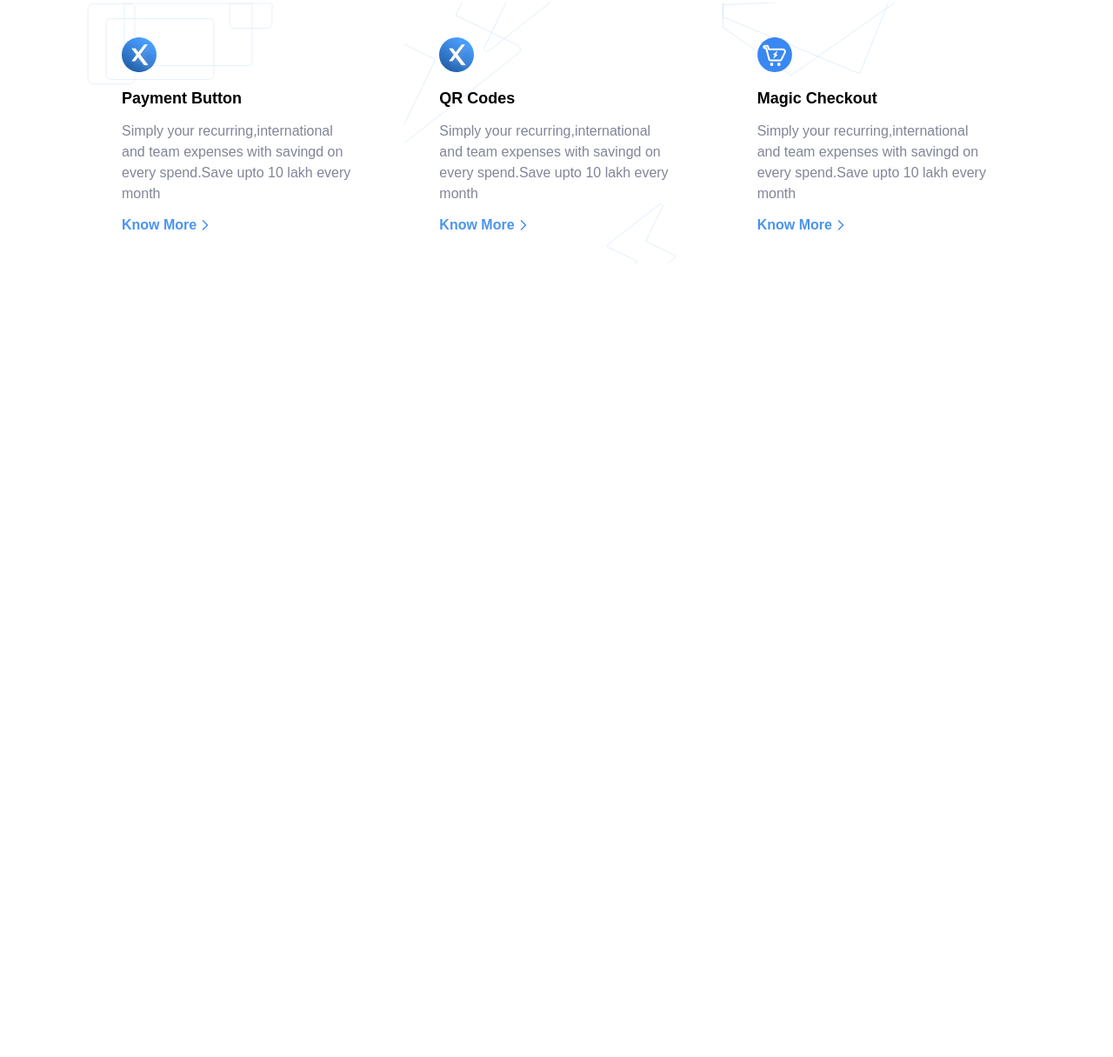
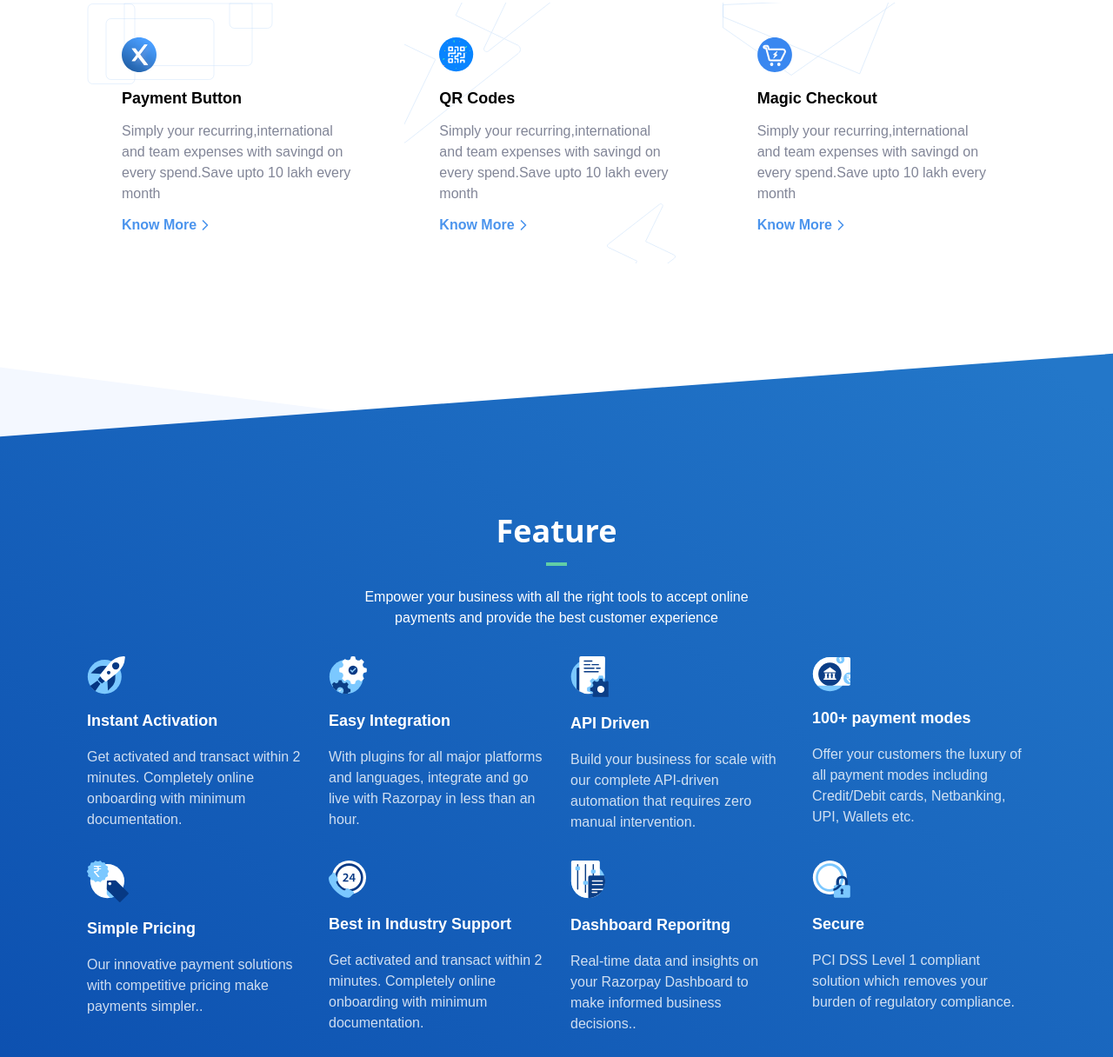
Before and after one commit to saif786a/RAZORPAYCLONE, a website built with Vite: page index.html in a window 1280 px wide. Shown: the part 4424-5640 px from the top of the page at 87% size. Before the commit the page ends 4727 px from the top, so only its background shows below. Built offline with nearby package versions, Linux system fonts and the light colour scheme.

Commit message:
Core Feature

```diff
--- a/index.html
+++ b/index.html
@@ -7,6 +7,14 @@
   <link rel="stylesheet" href="style.css">
   <script src="https://unpkg.com/feather-icons"></script>
   <title>Razorpay</title>
+
+  <style>
+    .corefeaturesection{
+      background-size: 100% 100%;
+      padding-top: 12rem;
+      padding-bottom: 12rem;
+    }
+  </style>
 </head>
 
 <body>
@@ -772,7 +780,7 @@
         hover:scale-105 transition-all duration-200
         hover:bg-[url(./images/instant-settlement-bghover.svg)]
         bg-white">
-          <img src="./images/razorpayXicon.svg" alt=""
+          <img src="./images/qr-mc-code.aec73db1.svg" alt=""
           class="w-10 h-10 ">
           <h3 class="font-mullish text-lg font-bold pt-4">QR Codes</h3>
           <p class="font-mullish py-3 text-grayText leading-normal">Simply your recurring,international and team expenses with savingd on every spend.Save upto 10 lakh every month</p>
@@ -803,11 +811,88 @@
             group-hover:text-grayBlue transition-all duration-200"></i>
 
           </div>
-       </div>
+
+        </div>
 
        </div>
     </div>
   </section>
+
+  <!-- Core Featurde -->
+    <section class="w-full bg-[url(./images/core-features-sectionBg.svg)]
+    bg-no-repeat bg-cover bg-center mt-14 relative corefeaturesection">
+      <div class="w-11/12 relative max-w-[1080px] mx-auto pt-10">
+       <h2 class="font m-auto font-bold text-4xl text-center text-white">Feature</h2>
+       <div class="w-6 h-1 mx-auto bg-greenLight mt-4 mb-6"></div>
+       <p class="font-mullish text-center max-w-[450px] text-white mx-auto">Empower your business with all the
+         right tools to accept online payments and
+          provide the best customer experience</p>
+            <!-- gird -->
+       <div class="grid grid-cols-4 gap-[2rem] mt-8">
+         <!-- Card1 -->
+         <div>
+          <img src="./images/instant-activation-icon.svg" alt=""
+          >
+         <h3 class="font-mullish text-white text-lg font-bold my-4">Instant Activation</h3>
+         <p class="font-mullish text-white opacity-80">Get activated and transact within 2 minutes. Completely online onboarding
+          with minimum documentation.</p>
+         </div>
+
+         <!-- Card2 -->
+         <div>
+          <img src="./images/easy-integration.svg" alt=""
+          >
+         <h3 class="font-mullish text-white text-lg font-bold my-4">Easy Integration</h3>
+         <p class="font-mullish text-white opacity-80">With plugins for all major platforms and languages, integrate and go live with Razorpay in less than an hour.
+          </p>
+         </div>
+         <!-- Card3 -->
+         <div>
+          <img src="./images/api-driven.207572da.svg" alt=""
+          >
+         <h3 class="font-mullish text-white text-lg font-bold my-4">API Driven</h3>
+         <p class="font-mullish text-white opacity-80">Build your business for scale with our complete API-driven automation that requires zero manual intervention.</p>
+         </div>
+         <!-- Card4 -->
+         <div>
+          <img src="./images/payment-modes.da25e039.svg" alt=""
+          >
+         <h3 class="font-mullish text-white text-lg font-bold my-4">100+ payment modes</h3>
+         <p class="font-mullish text-white opacity-80">Offer your customers the luxury of all payment modes including Credit/Debit cards, Netbanking, UPI, Wallets etc.
+           </p>
+         </div>
+         <!-- Card5 -->
+         <div>
+          <img src="./images/simple-pricing.svg" alt=""
+          >
+         <h3 class="font-mullish text-white text-lg font-bold my-4">Simple Pricing</h3>
+         <p class="font-mullish text-white opacity-80">Our innovative payment solutions with competitive pricing make payments simpler..</p>
+         </div>
+         <!-- Card6 -->
+         <div>
+          <img src="./images/support.714ccbce.svg" alt=""
+          >
+         <h3 class="font-mullish text-white text-lg font-bold my-4">Best in Industry Support</h3>
+         <p class="font-mullish text-white opacity-80">Get activated and transact within 2 minutes. Completely online onboarding
+          with minimum documentation.</p>
+         </div>
+          <!-- Card7 -->
+          <div>
+            <img src="./images/dashboard-reporting.15590378.svg" alt=""
+            >
+           <h3 class="font-mullish text-white text-lg font-bold my-4">Dashboard Reporitng</h3>
+           <p class="font-mullish text-white opacity-80">Real-time data and insights on your Razorpay Dashboard to make informed business decisions..</p>
+           </div>
+           <!-- Card8 -->
+           <div>
+            <img src="./images/secure-icon.svg" alt=""
+            >
+           <h3 class="font-mullish text-white text-lg font-bold my-4">Secure</h3>
+           <p class="font-mullish text-white opacity-80">PCI DSS Level 1 compliant solution which removes your burden of regulatory compliance.</p>
+           </div>
+       </div>
+      </div>
+    </section>
 
   <script>
     feather.replace()
```
Also changed, not shown: images/api-driven.207572da.svg (added), images/core-features-sectionBg.svg (added), images/dashboard-reporting.15590378.svg (added), images/easy-integration.svg (added), images/instant-activation-icon.svg (added), images/payment-modes.da25e039.svg (added), images/qr-mc-code.aec73db1.svg (added), images/support.714ccbce.svg (added).
